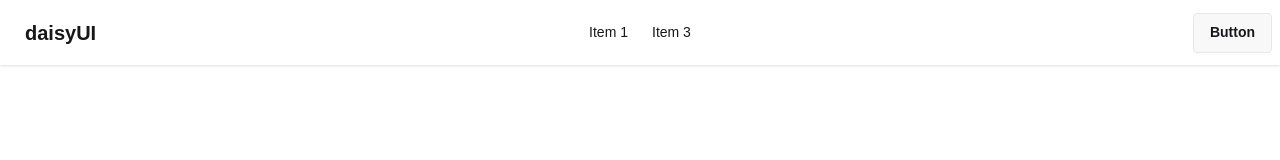
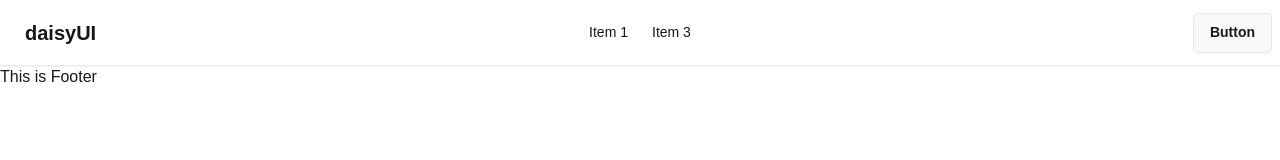
Before and after one commit to Mostakim69/demo-e-projects, a Next.js app: page / in a window 1280 px wide. Shown: the top 160 px of the page. Built offline with nearby package versions, Linux system fonts and the light colour scheme.

Commit message:
footer folder created

```diff
--- /dev/null
+++ b/app/components/shared/footer/Footer.jsx
@@ -0,0 +1,5 @@
+import React from "react";
+
+export default function Footer() {
+  return <div>This is Footer</div>;
+}
--- a/app/page.js
+++ b/app/page.js
@@ -1,10 +1,12 @@
 import Image from "next/image";
 import Navbar from "./components/shared/Navbar";
+import Footer from "./components/shared/footer/Footer";
 
 export default function Home() {
   return (
     <main>
      <Navbar></Navbar>
+     <Footer></Footer>
     </main>
   );
 }
```
